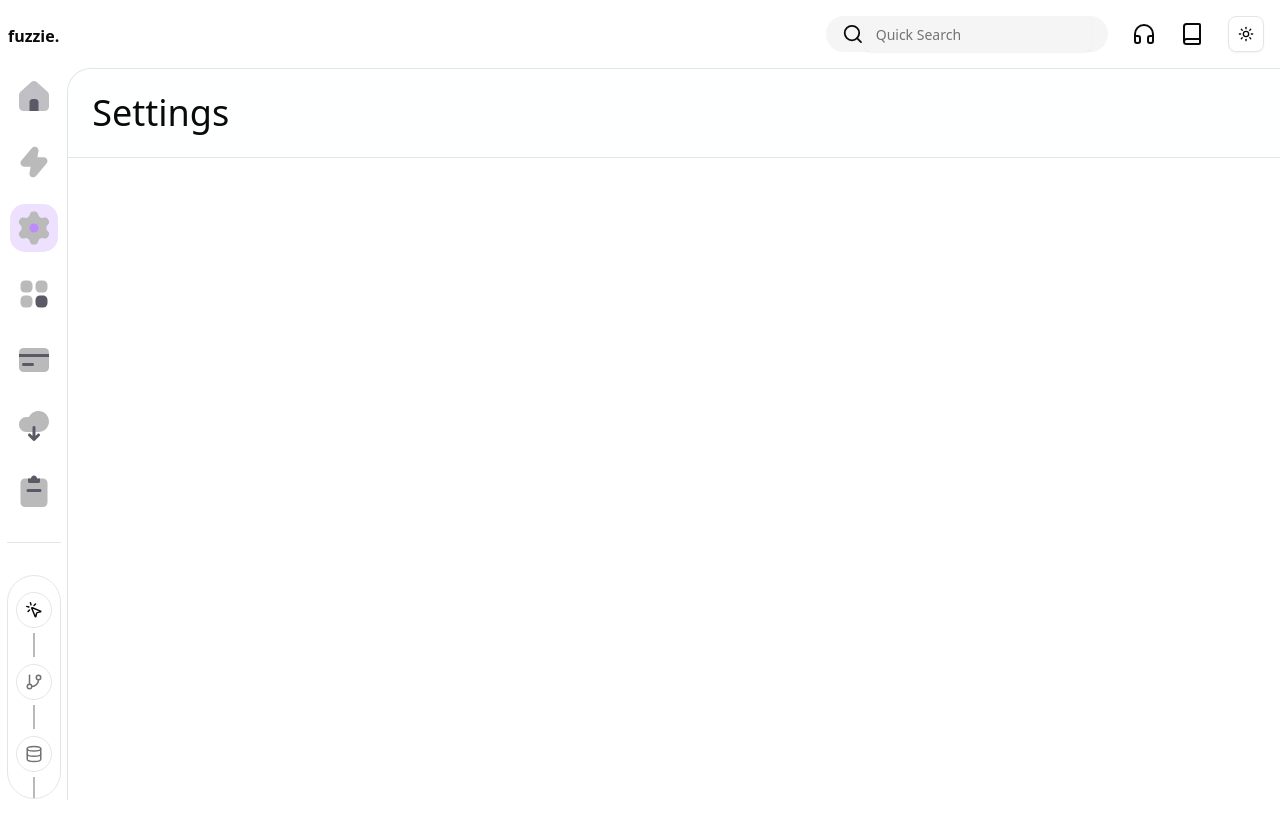
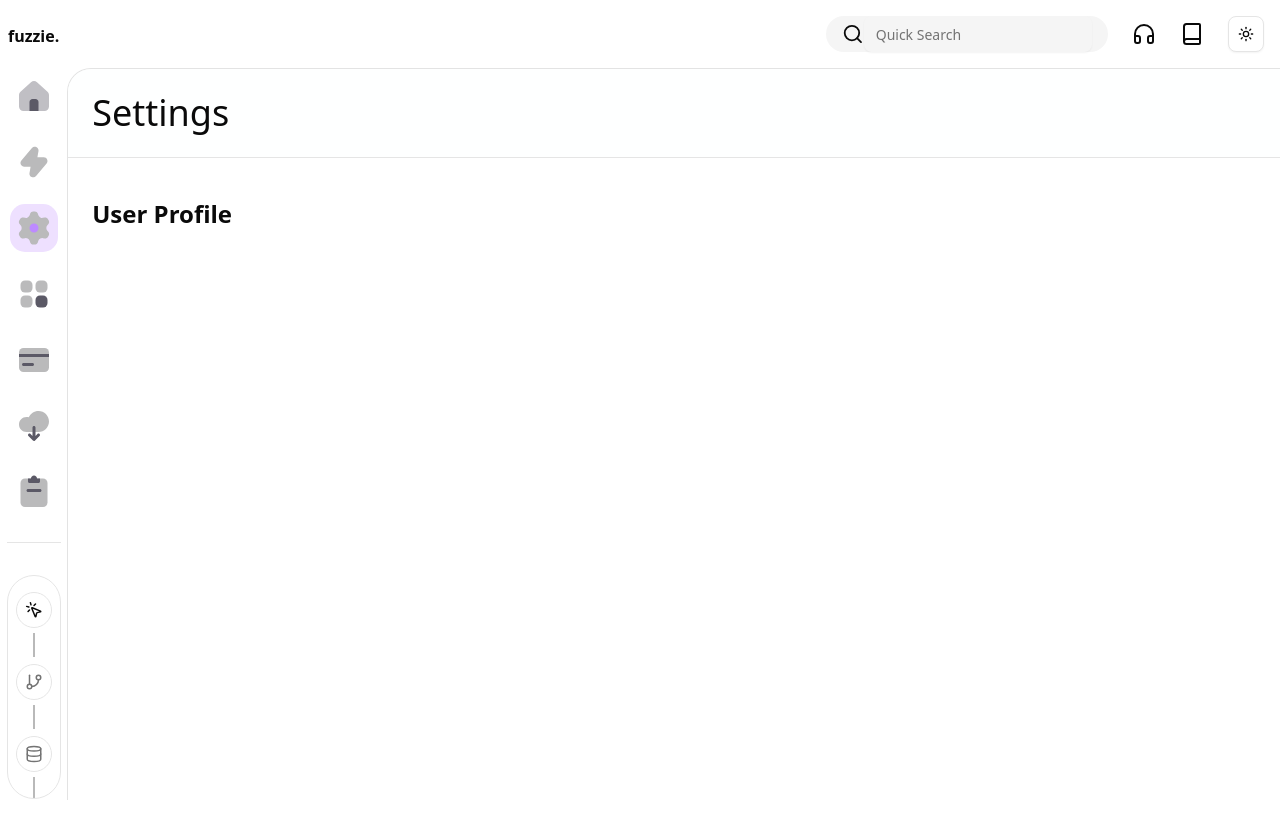
Before and after one commit to kundan223/FUZZIE, a Next.js app: page /settings in a window 1280 px wide. Shown: the top 838 px of the page. Built offline with nearby package versions, Linux system fonts and the light colour scheme.

Commit message:
add some text in the setting page

```diff
--- a/src/app/(main)/(pages)/settings/page.tsx
+++ b/src/app/(main)/(pages)/settings/page.tsx
@@ -8,6 +8,15 @@ const Settings = (props: Props) => {
       <h1 className="sticky top-0 z-[10] flex items-center justify-between border-b bg-background/50 p-6 text-4xl backdrop-blur-lg">
         <span>Settings</span>
       </h1>
+      <div className=' flex flex-col gap-10 p-6'>
+        <div>
+            <h2 className='text-2xl font-bold'> User Profile</h2>
+            <p className='text-base text-white/50'>
+                Add or upodate your information
+            </p>
+        </div>
+
+      </div>
     </div>
   )
 }
```
